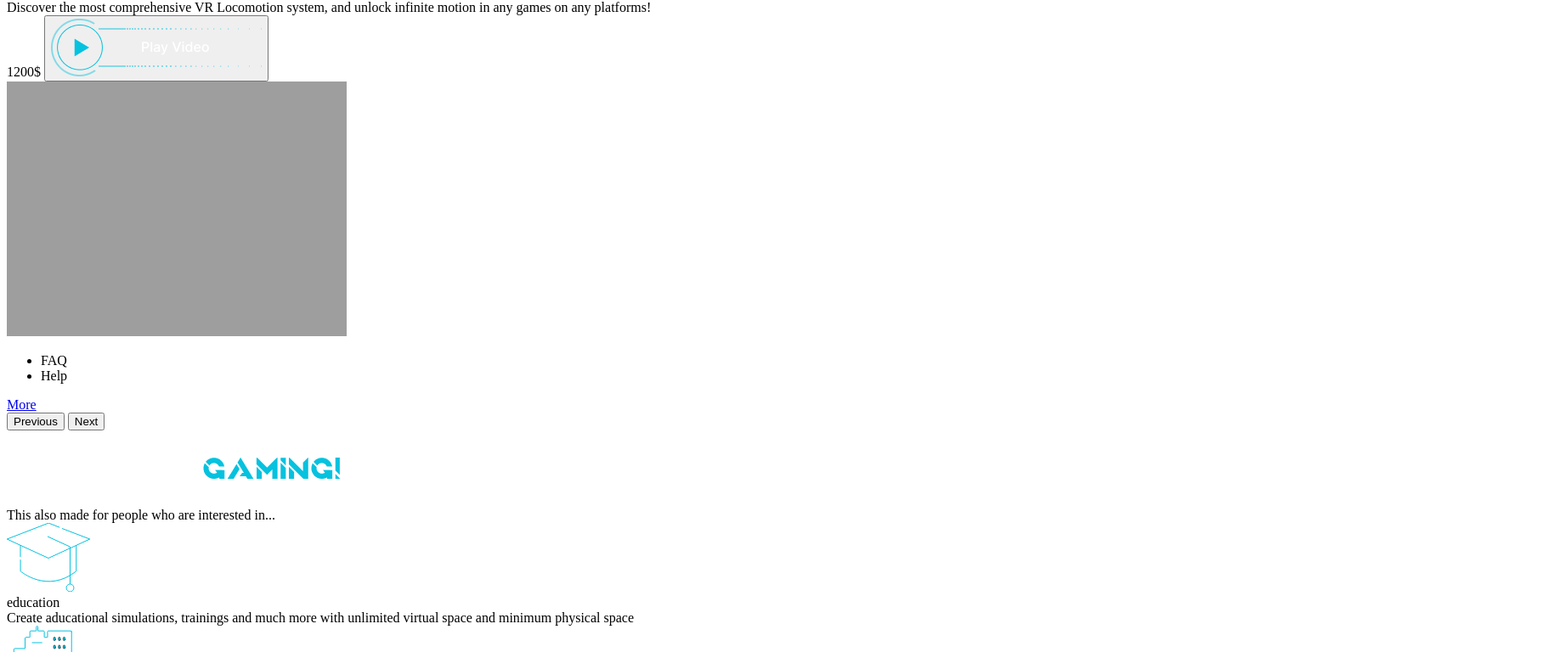
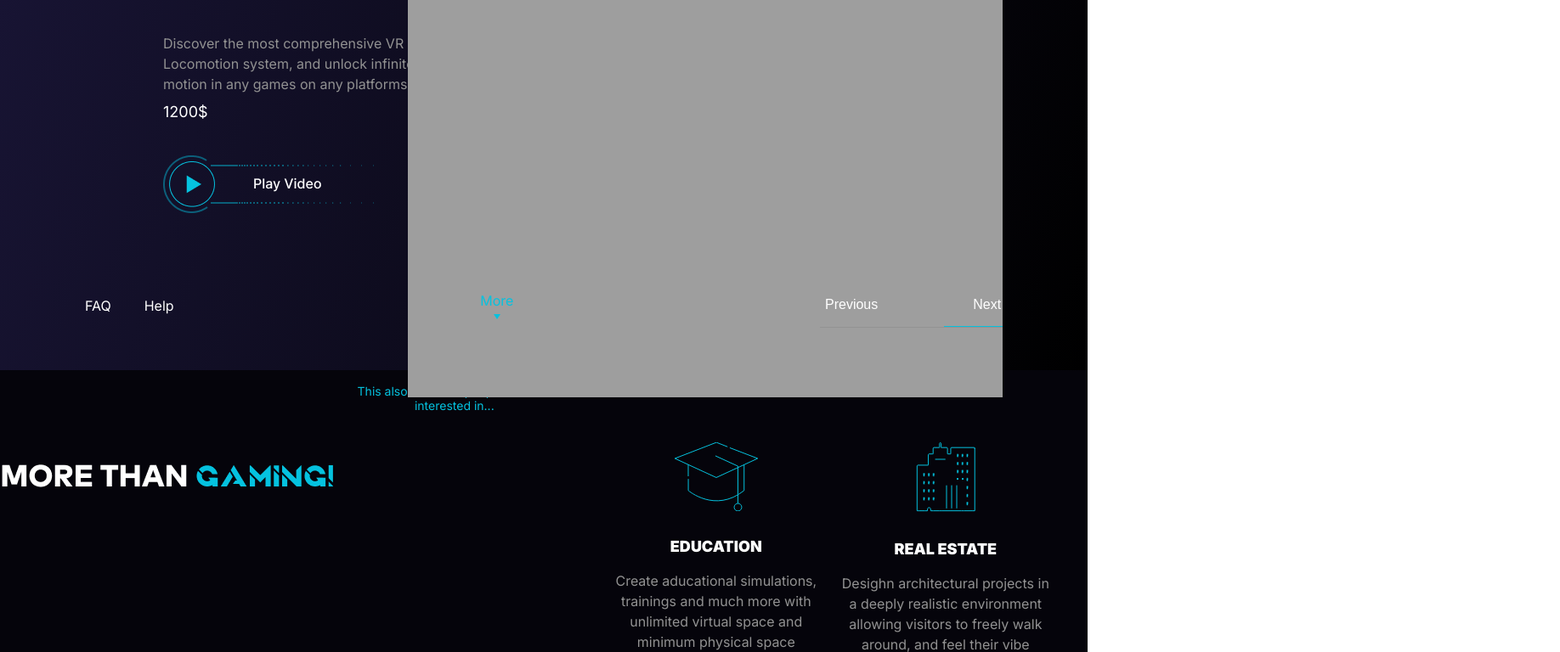
Before and after one commit to Glebatikot/portfolio-landing, a plain HTML site: page index.html in a window 1280 px wide. Shown: the part 255-1023 px from the top of the page at 85% size, 1836 px wide, since content can reach past the window. Drawn offline with Linux system fonts and the light colour scheme; the site is published under a folder, as on GitHub Pages, so addresses that start at the root find nothing.

Commit message:
css origin fixed

```diff
--- a/index.html
+++ b/index.html
@@ -3,8 +3,8 @@
   <head>
     <meta charset="UTF-8">
     <meta name="viewport" content="width=device-width, initial-scale=1.0">
-    <title>Title</title>
-    <link rel="stylesheet" href="/main.css">
+    <meta http-equiv="X-UA-Compatible" content="ie=edge">
+    <link rel="stylesheet" href="main.css">
     <link rel="preconnect" href="https://fonts.gstatic.com" crossorigin>
     <link href="https://fonts.googleapis.com/css2?family=Inter:wght@400;500;900&display=swap" rel="stylesheet">
     <link rel="stylesheet" href="select.css">
```
